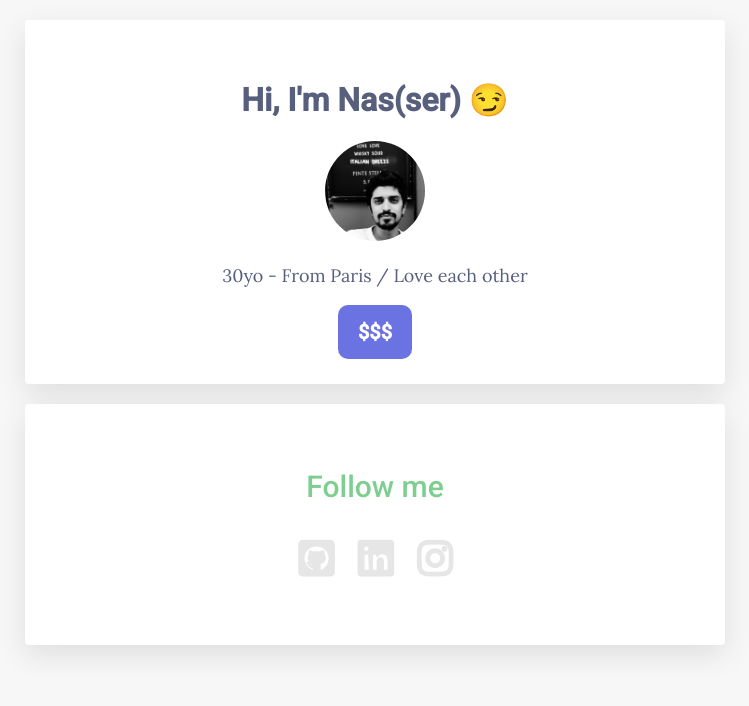
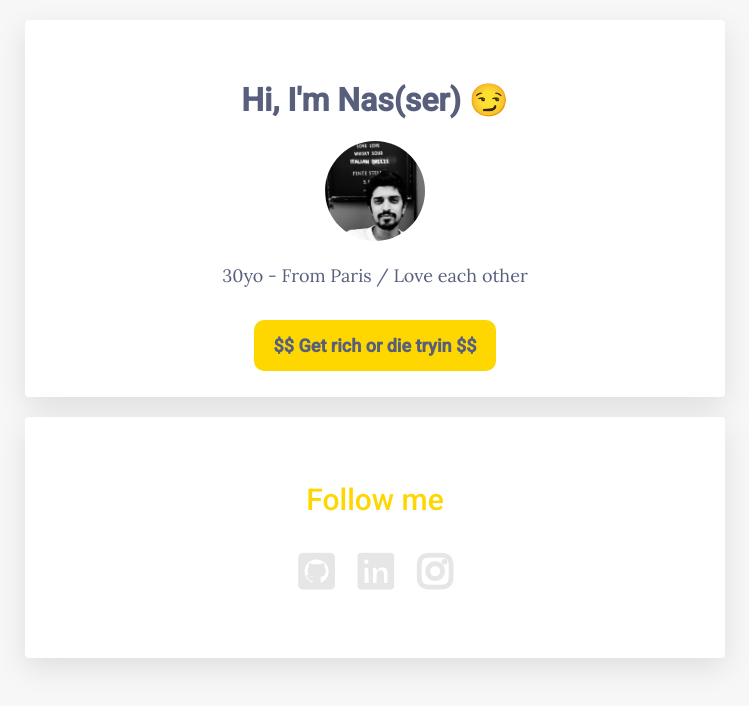
Before and after one commit to nasser3000/profile, a plain HTML site: page index.html in a window 1280 px wide. Shown: the whole page, without its empty margins (265-1014 px from the left). Drawn offline with Linux system fonts and the light colour scheme.

Commit message:
bling bling

```diff
--- a/index.html
+++ b/index.html
@@ -15,7 +15,7 @@
       <h1>Hi, I'm Nas(ser) 😏</h1>
       <img src="images/IMG_0822.jpeg" class="img-parameter" alt="Nasser Madaran">
       <p>30yo - From Paris / Love each other</p>
-      <a href="https://www.pole-emploi.fr/" class ="btn" target="_blank">$$$</a>
+      <a href="https://www.pole-emploi.fr/" class ="btn" target="_blank">$$ Get rich or die tryin $$</a>
     </div>
 
     <div class="card">
@@ -23,17 +23,17 @@
 
       <ul class="list-inline">
         <li>
-          <a href="https://github.com/nasser3000">
+          <a href="https://github.com/nasser3000" target="_blank">
           <i class="fab fa-github-square"> </i>
           </a>
         </li>
         <li>
-        <a href="https://www.linkedin.com/in/nassermadaran/">
+        <a href="https://www.linkedin.com/in/nassermadaran/" target="_blank">
         <i class="fab fa-linkedin"></i>
         </a>
         </li>
         <li>
-        <a href="https://www.instagram.com/nasmadaran/">
+        <a href="https://www.instagram.com/nasmadaran/" target="_blank">
         <i class="fab fa-instagram"></i>
         </a>
         </li>
--- a/style.css
+++ b/style.css
@@ -16,12 +16,12 @@ p {
   font-family: lora;
   color: #575F7D;
   font-size: 18px;
-  padding-bottom: 15px;
+  padding-bottom: 30px;
 }
 
 h2 {
   font-family: roboto;
-  color: #7ECE90;
+  color: gold;
   font-size: 30px;
   font-weight: 200;
 
@@ -30,7 +30,7 @@ h2 {
 a {
   font-family: roboto;
   font-color: #6B72E1;
-  font-size: 20px;
+  font-size: 18px;
   font-weight: 600;
 
 }
@@ -111,8 +111,8 @@ html {
 
 
 .btn {
-    background-color: #6B72E1;
-    color: white;
+    background-color: gold;
+    color: #575F7D;
     padding: 15px 20px;
     border-radius: 10px;
     text-decoration: none;
```
